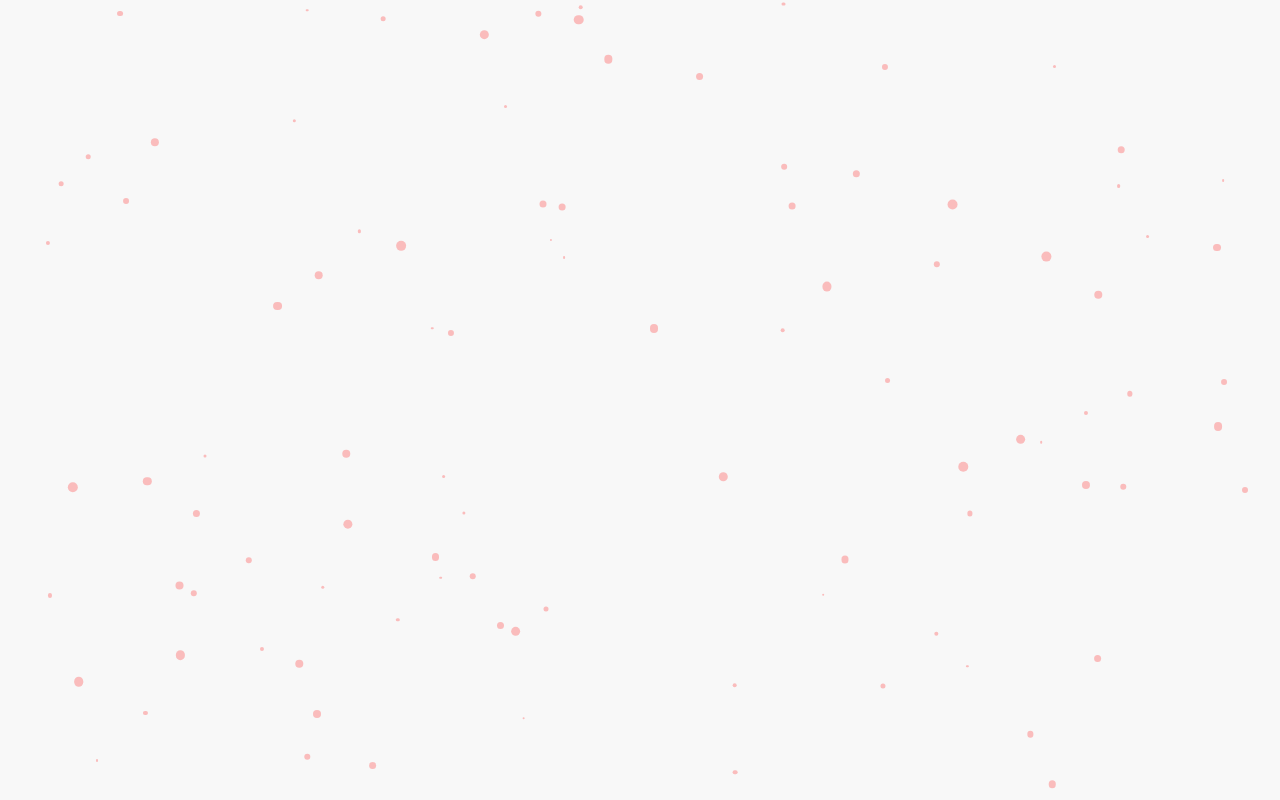
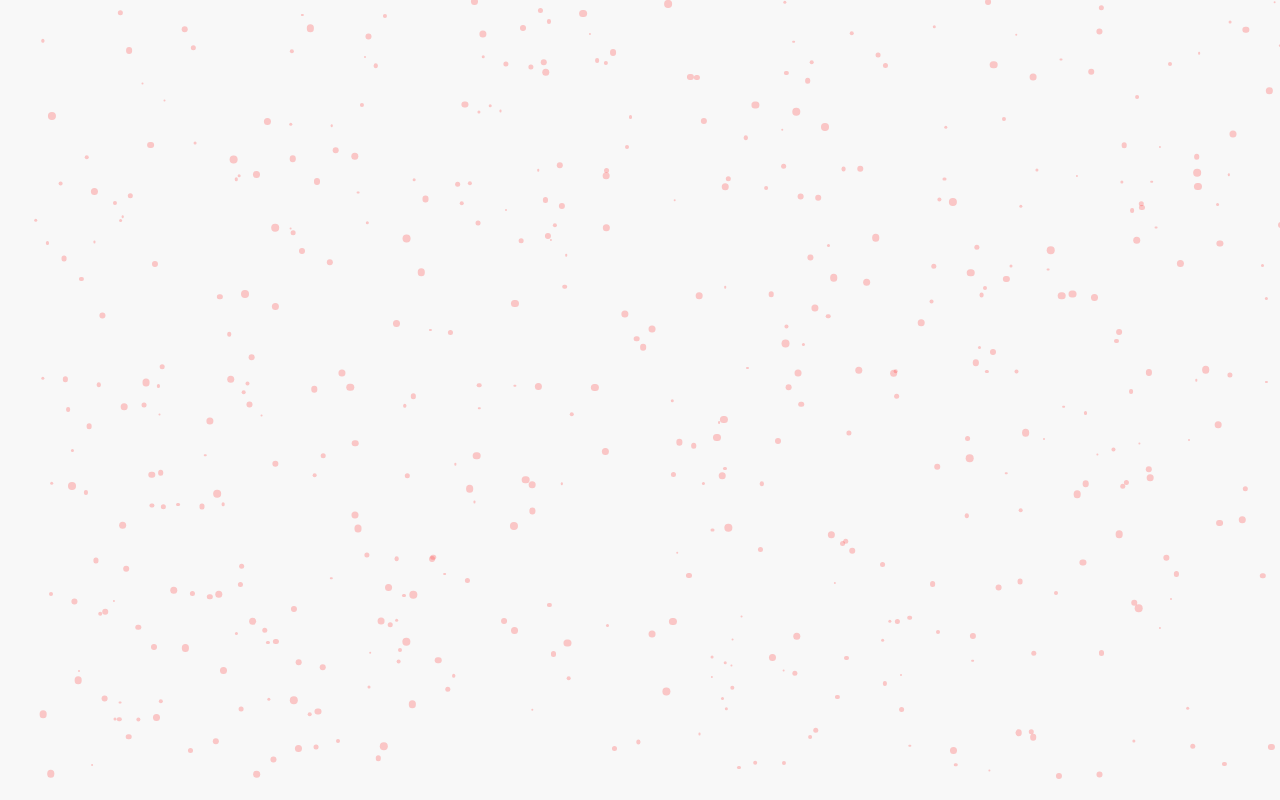
Before and after one commit to Th0mzzz/Th0mzzz-portfolio, a Next.js app: page / in a window 1280 px wide. Built offline with nearby package versions, Linux system fonts and the light colour scheme.

Commit message:
feat: att animateBackground

```diff
--- a/package.json
+++ b/package.json
@@ -12,7 +12,8 @@
     "motion": "^12.34.0",
     "next": "16.0.0",
     "react": "19.2.0",
-    "react-dom": "19.2.0"
+    "react-dom": "19.2.0",
+    "react-icons": "^5.5.0"
   },
   "devDependencies": {
     "@tailwindcss/postcss": "^4",
--- a/src/app/globals.css
+++ b/src/app/globals.css
@@ -1,33 +1,58 @@
+@import url("https://fonts.googleapis.com/css2?family=Montserrat:ital,wght@0,100..900;1,100..900&family=Raleway:ital,wght@0,100..900;1,100..900&display=swap");
 @import "tailwindcss";
 
-@import url('https://fonts.googleapis.com/css2?family=Montserrat:ital,wght@0,100..900;1,100..900&family=Raleway:ital,wght@0,100..900;1,100..900&display=swap');
-
 :root {
-    --background: #F8F8F8;
-    --foreground: #FFFFFF;
-    --aligment: 1240px;
-    --border: 1px solid rgba(25, 26, 41, 0.6);
-    --primary: #FF3131;
-    --text: #191A29;
-    --ff-text: 'Raleway', Helvetica, sans-serif;
-    --ff-link: 'Montserrat', Helvetica, sans-serif;
-    --ff-title: 'Montserrat', Helvetica, sans-serif;
-    --ff-subtitle: 'Raleway', Helvetica, sans-serif;
-}
-
-
-@media (prefers-color-scheme: dark) {
-    :root {
-        --background: #191A29;
-        --foreground: #101019;
-        --border: 1px solid rgba(255, 255, 255, 0.6);
-        --primary: #FF3131;
-        --text: #FFFFFF;
-    }
+  --background: #f8f8f8;
+  --foreground: #ffffff;
+  --alignment: 1240px;
+  --border: rgba(25, 26, 41, 0.6);
+  --primary: #ff3131;
+  --text: #191a29;
+  --ff-text: "Raleway", Helvetica, sans-serif;
+  --ff-link: "Montserrat", Verdana, sans-serif;
+  --ff-title: "Montserrat", Helvetica, sans-serif;
+  --ff-subtitle: "Raleway", Helvetica, sans-serif;
 }
 
 body {
-    background: var(--background);
-    color: var(--foreground);
-    font-family: Arial, Helvetica, sans-serif;
+  background: var(--background);
+  color: var(--foreground);
+  font-family: Arial, Helvetica, sans-serif;
 }
+
+.text {
+  font-size: clamp(12px, calc(12px + 0.25vw), 14px);
+  color: var(--text);
+  font-family: var(--ff-text);
+}
+
+.link {
+  font-size: clamp(13px, calc(13px + 0.3vw), 15px);
+  color: var(--text);
+  font-family: var(--ff-link);
+  font-weight: 600;
+}
+
+.subtitle {
+  font-size: clamp(18px, calc(18px + 0.45vw), 22px);
+  color: var(--text);
+  font-family: var(--ff-subtitle);
+}
+
+.title {
+  font-size: clamp(20px, calc(20px + 0.6vw), 30px);
+  color: var(--text);
+  font-family: var(--ff-title);
+}
+
+.supertitle {
+  font-size: clamp(26px, calc(26px + 0.9vw), 40px);
+  color: var(--text);
+  font-family: var(--ff-title);
+}
+
+@media (max-width: 768px) {
+  :root {
+    --alignment: 90%;
+  }
+}
--- a/src/components/animateBackground/index.tsx
+++ b/src/components/animateBackground/index.tsx
@@ -1,30 +1,50 @@
 'use client'
 
-import {motion} from 'framer-motion';
-import {useEffect, useState} from "react";
+import { motion, useMotionValue, useSpring, useTransform } from 'framer-motion';
+import { useEffect, useMemo, useState } from "react";
 
 const generateDots = (count: number) =>
     Array.from({length: count}, (_, i) => ({
         id: i,
-        size: Math.random() * 8 + 2,
+        size: Math.random() * 6 + 2,
         x: Math.random() * 100,
         y: Math.random() * 100,
         duration: Math.random() * 10 + 15,
-        delay: Math.random() * 5
+        delay: Math.random() * 3
     }));
-export default function AnimatedBackground() {
-    const [dots, setDots] = useState<ReturnType<typeof generateDots>>([]);
 
-    useEffect(() => {
-        // eslint-disable-next-line react-hooks/exhaustive-deps
-        setDots(generateDots(100));
-    }, []);
+type Dot = ReturnType<typeof generateDots>[number];
+
+function DotParticle({ dot, mouseX, mouseY }: { dot: Dot; mouseX: ReturnType<typeof useMotionValue<number>>; mouseY: ReturnType<typeof useMotionValue<number>> }) {
+    const radiusPct = 18;
+    const maxOffsetPx = 22;
+
+    const offsetX = useTransform([mouseX, mouseY], (latest) => {
+        const [mx, my] = latest as [number, number];
+        const dx = dot.x - mx;
+        const dy = dot.y - my;
+        const dist = Math.hypot(dx, dy);
+        if (!Number.isFinite(dist) || dist === 0 || dist > radiusPct) return 0;
+        const force = (1 - dist / radiusPct) * maxOffsetPx;
+        return (dx / dist) * force;
+    });
+
+    const offsetY = useTransform([mouseX, mouseY], (latest) => {
+        const [mx, my] = latest as [number, number];
+        const dx = dot.x - mx;
+        const dy = dot.y - my;
+        const dist = Math.hypot(dx, dy);
+        if (!Number.isFinite(dist) || dist === 0 || dist > radiusPct) return 0;
+        const force = (1 - dist / radiusPct) * maxOffsetPx;
+        return (dy / dist) * force;
+    });
+
+    const xSpring = useSpring(offsetX, { stiffness: 180, damping: 22, mass: 0.3 });
+    const ySpring = useSpring(offsetY, { stiffness: 180, damping: 22, mass: 0.3 });
+
     return (
-        <div className="fixed inset-0 -z-10 overflow-hidden">
-            {dots.map((dot) => (
         <motion.div
-                    key={dot.id}
-                    className="absolute rounded-full bg-[var(--primary)] opacity-30"
+            className="absolute pointer-events-none"
             style={{
                 width: dot.size,
                 height: dot.size,
@@ -41,7 +61,47 @@ export default function AnimatedBackground() {
                 ease: "easeInOut",
                 delay: dot.delay,
             }}
+        >
+            <motion.div
+                className="h-full w-full rounded-full bg-[var(--primary)] opacity-25"
+                style={{ x: xSpring, y: ySpring }}
             />
+        </motion.div>
+    );
+}
+
+export default function AnimatedBackground() {
+    const [dots, setDots] = useState<ReturnType<typeof generateDots>>([]);
+
+    const mouseXPct = useMotionValue(-1000);
+    const mouseYPct = useMotionValue(-1000);
+
+    const handlers = useMemo(() => {
+        return {
+            onMouseMove: (e: React.MouseEvent<HTMLDivElement>) => {
+                const rect = e.currentTarget.getBoundingClientRect();
+                const x = ((e.clientX - rect.left) / rect.width) * 100;
+                const y = ((e.clientY - rect.top) / rect.height) * 100;
+                mouseXPct.set(x);
+                mouseYPct.set(y);
+            },
+            onMouseLeave: () => {
+                mouseXPct.set(-1000);
+                mouseYPct.set(-1000);
+            },
+        };
+    }, [mouseXPct, mouseYPct]);
+
+    useEffect(() => {
+        const raf = requestAnimationFrame(() => {
+            setDots(generateDots(500));
+        });
+        return () => cancelAnimationFrame(raf);
+    }, []);
+    return (
+        <div className="fixed inset-0 -z-10 overflow-hidden" onMouseMove={handlers.onMouseMove} onMouseLeave={handlers.onMouseLeave}>
+            {dots.map((dot) => (
+                <DotParticle key={dot.id} dot={dot} mouseX={mouseXPct} mouseY={mouseYPct} />
             ))}
         </div>
     );
```
Also changed, not shown: 1 other file (tests, documents, lock files or other folders). Lines whose indentation alone changed are shown as unchanged.
